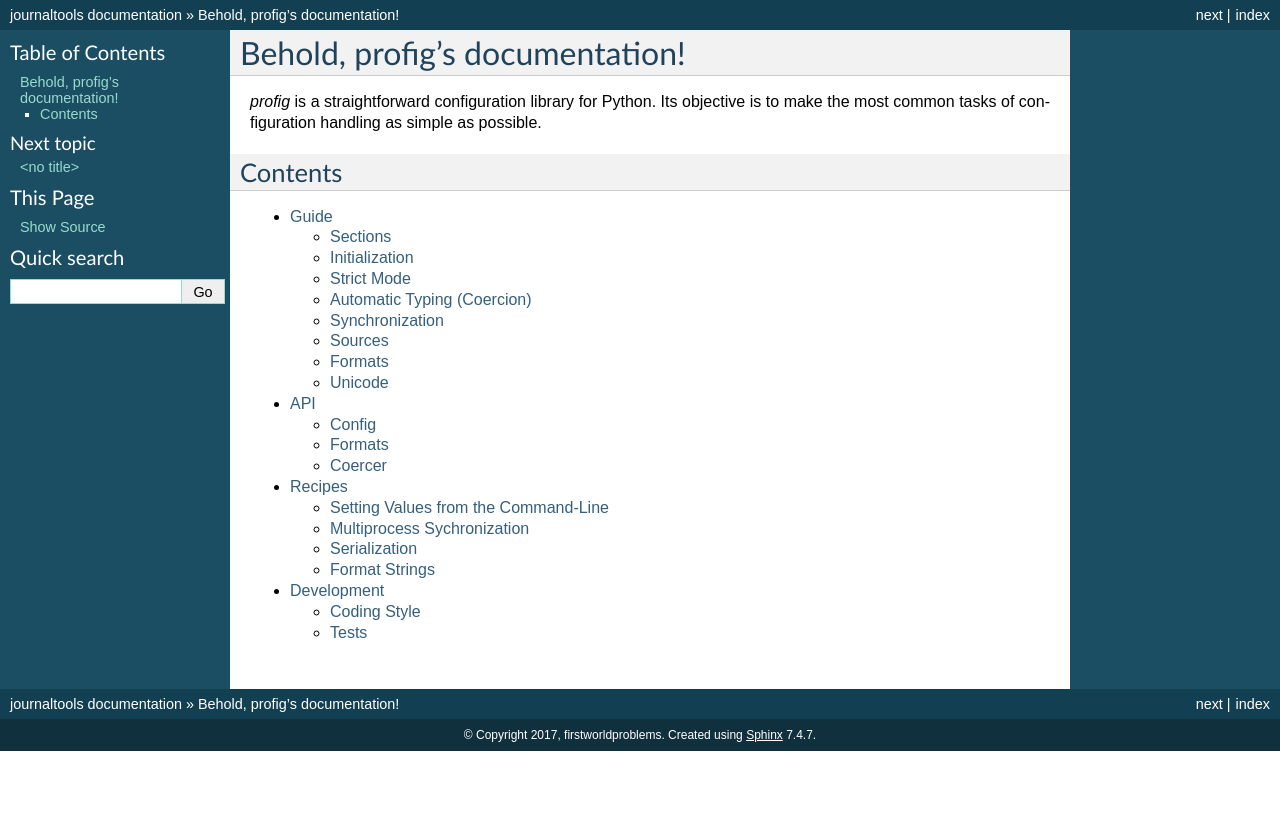
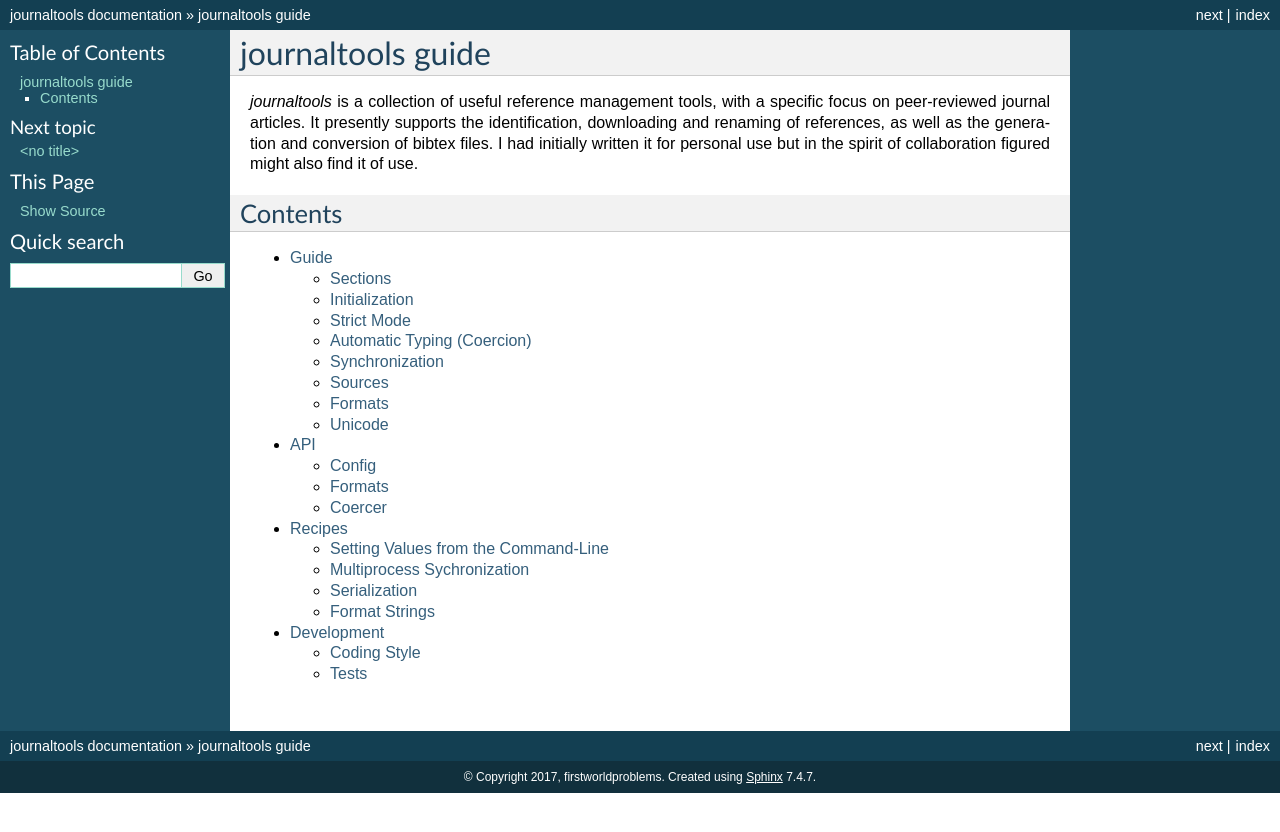
Before and after one commit to firstworldproblems/journaltools, a Sphinx documentation site: the page built from docs/index.txt, in a window 1280 px wide. Shown: the top 832 px of the page. Built offline with Sphinx 7.4.7, drawn with Linux system fonts in a browser that asks for light colours; the version number could not be read and is left out.

Commit message:
Update index.txt

```diff
--- a/docs/index.txt
+++ b/docs/index.txt
@@ -1,12 +1,7 @@
-.. profig documentation master file, created by
-   sphinx-quickstart on Sat Jun  8 01:16:06 2013.
-
-Behold, profig's documentation!
+journaltools guide
 ===============================
 
-*profig* is a straightforward configuration library for Python. Its
-objective is to make the most common tasks of configuration handling as
-simple as possible.
+*journaltools* is a collection of useful reference management tools, with a specific focus on peer-reviewed journal articles. It presently supports the identification, downloading and renaming of references, as well as the generation and conversion of bibtex files. I had initially written it for personal use but in the spirit of collaboration figured might also find it of use.
 
 Contents
 --------
```
